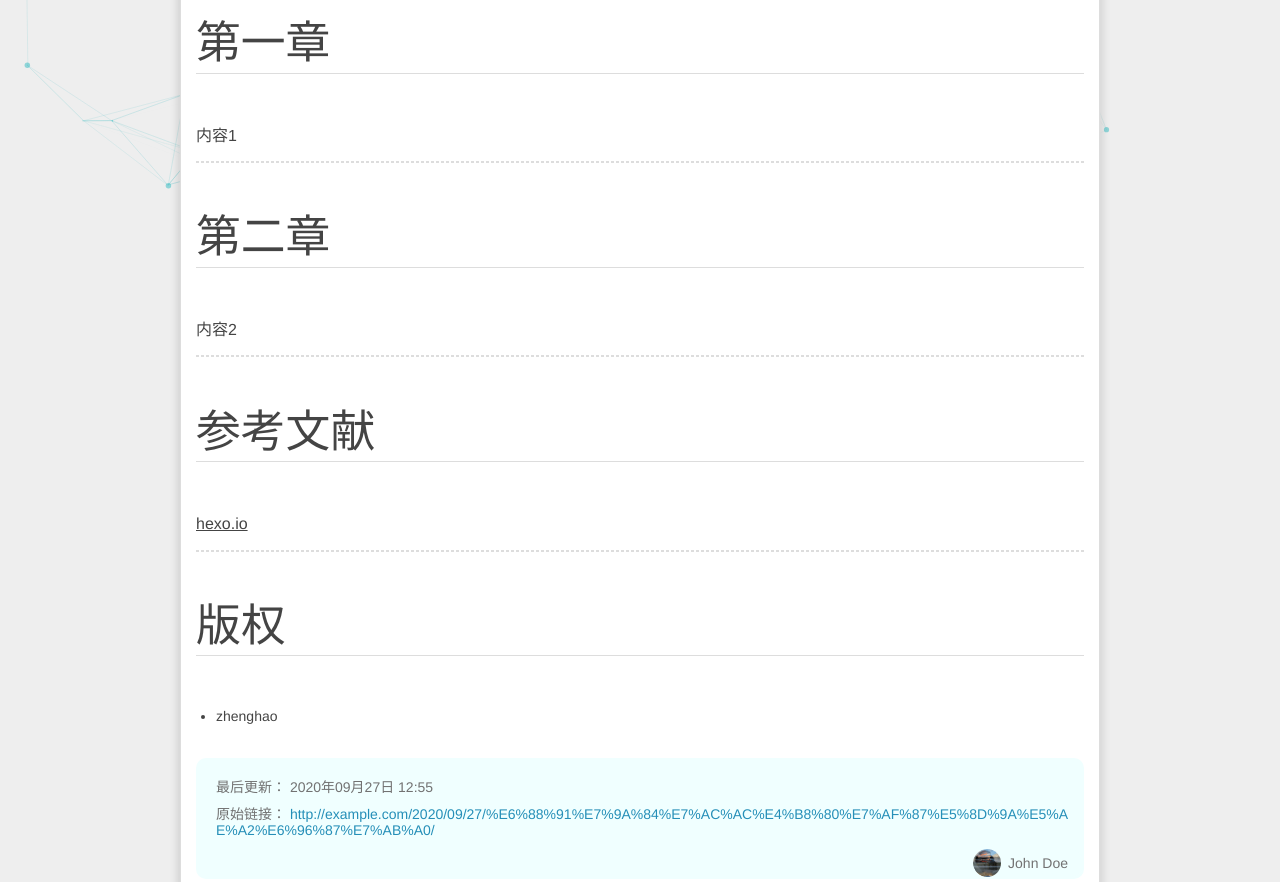
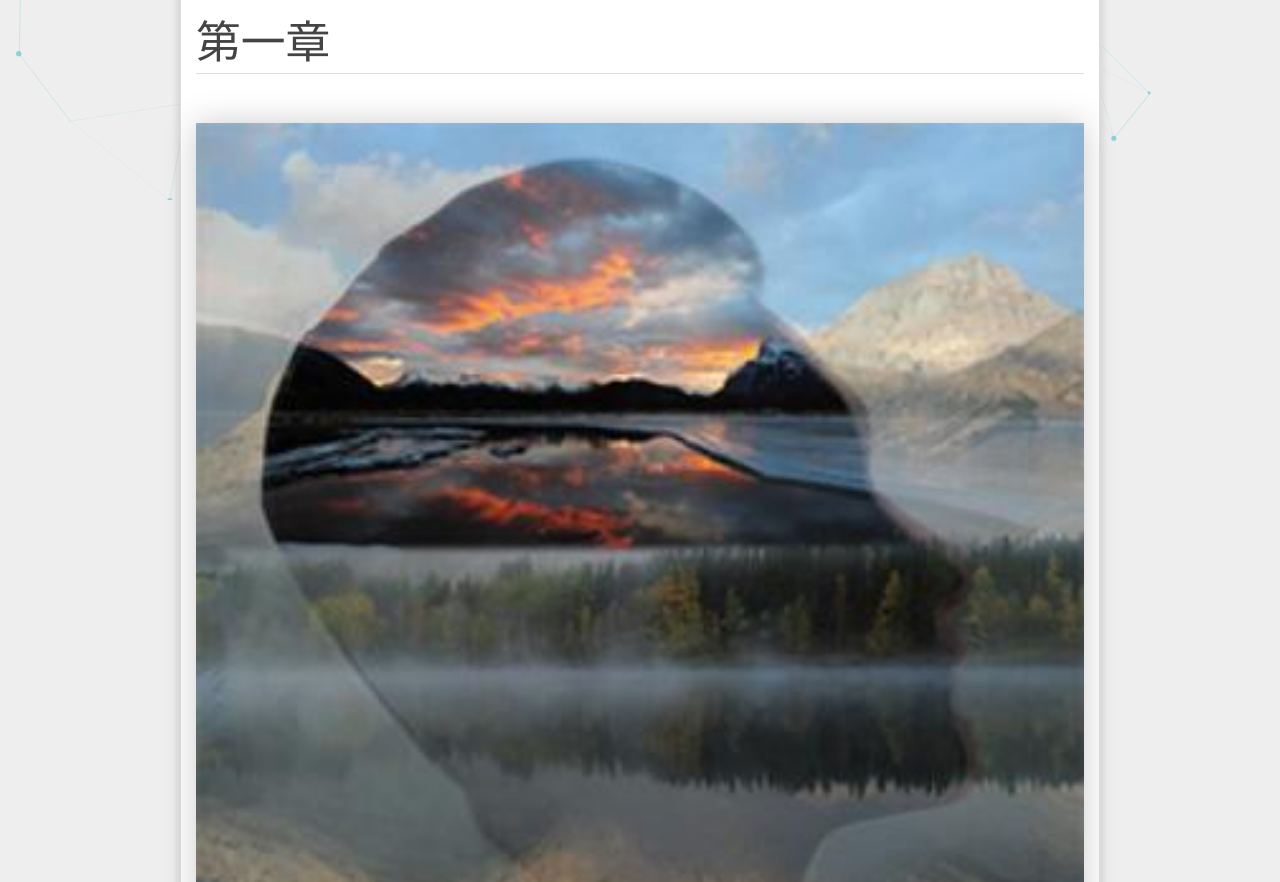
Before and after one commit to zhenghao12233/zhenghao12233.github.io, a plain HTML site: page 2020/09/27/我的第一篇博客文章/index.html in a window 1280 px wide. Shown: the part 600-1482 px from the top of the page. Drawn offline with nearby package versions, Linux system fonts and the light colour scheme; some packages are replaced by stand-ins of ours; a script that the page names is missing.

Commit message:
Site updated: 2020-09-27 15:27:58

```diff
--- a/2020/09/27/我的第一篇博客文章/index.html
+++ b/2020/09/27/我的第一篇博客文章/index.html
@@ -8,17 +8,19 @@
 
     <meta name="keywords" content="ZhengHao,ZhengHao's Blog" />
 
-  <meta name="description" content="第一章内容1  第二章内容2  参考文献hexo.io  版权 zhenghao">
+  <meta name="description" content="第一章  内容1  第二章内容2  参考文献hexo.io  版权 zhenghao">
 <meta property="og:type" content="article">
 <meta property="og:title" content="我的第一篇博客文章">
 <meta property="og:url" content="http://example.com/2020/09/27/%E6%88%91%E7%9A%84%E7%AC%AC%E4%B8%80%E7%AF%87%E5%8D%9A%E5%AE%A2%E6%96%87%E7%AB%A0/index.html">
 <meta property="og:site_name" content="Hexo">
-<meta property="og:description" content="第一章内容1  第二章内容2  参考文献hexo.io  版权 zhenghao">
+<meta property="og:description" content="第一章  内容1  第二章内容2  参考文献hexo.io  版权 zhenghao">
 <meta property="og:locale" content="en_US">
+<meta property="og:image" content="http://example.com/images/logo.jpg">
 <meta property="article:published_time" content="2020-09-27T01:52:26.000Z">
-<meta property="article:modified_time" content="2020-09-27T04:55:06.686Z">
+<meta property="article:modified_time" content="2020-09-27T07:24:59.596Z">
 <meta property="article:author" content="John Doe">
 <meta name="twitter:card" content="summary">
+<meta name="twitter:image" content="http://example.com/images/logo.jpg">
 
 
     <link rel="icon" href="/favicon.ico">
@@ -145,7 +147,9 @@
     <div class="article-entry post-content" itemprop="articleBody">
 
 
-            <h2 id="第一章"><a href="#第一章" class="headerlink" title="第一章"></a>第一章</h2><p>内容1</p>
+            <h2 id="第一章"><a href="#第一章" class="headerlink" title="第一章"></a>第一章</h2><!-- 图片选用款800、高350的合适，尽量不用正方形-->
+<p><img src="/images/logo.jpg"></p>
+<p>内容1</p>
 <hr>
 <h2 id="第二章"><a href="#第二章" class="headerlink" title="第二章"></a>第二章</h2><p>内容2</p>
 <hr>
@@ -157,7 +161,7 @@
 
             <div class="post-copyright">
     <div class="content">
-        <p>最后更新： 2020年09月27日 12:55</p>
+        <p>最后更新： 2020年09月27日 15:24</p>
         <p>原始链接： <a class="post-url" href="/2020/09/27/%E6%88%91%E7%9A%84%E7%AC%AC%E4%B8%80%E7%AF%87%E5%8D%9A%E5%AE%A2%E6%96%87%E7%AB%A0/" title="我的第一篇博客文章">http://example.com/2020/09/27/%E6%88%91%E7%9A%84%E7%AC%AC%E4%B8%80%E7%AF%87%E5%8D%9A%E5%AE%A2%E6%96%87%E7%AB%A0/</a></p>
         <footer>
             <a href="http://example.com">
--- a/css/style.css
+++ b/css/style.css
@@ -999,7 +999,7 @@ body {
 }
 .article-entry p img,
 .article-entry p video {
-  max-width: 100%;
+  width: 100%;
   height: auto;
   display: block;
   margin: auto;
```
Also changed, not shown: index.html (+3 -1 lines), images/logo.jpg (added).
